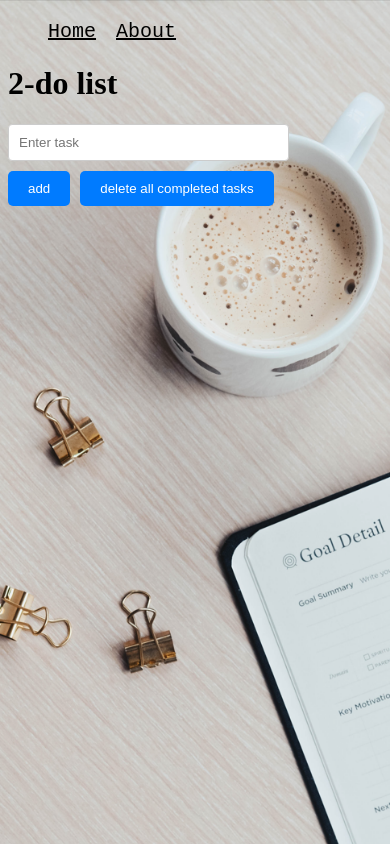
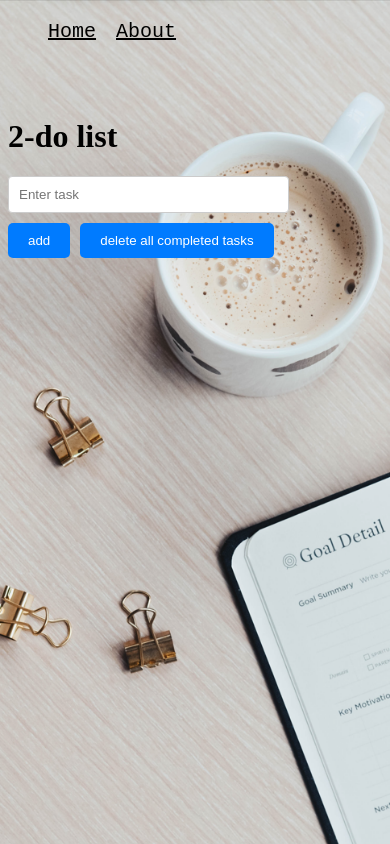
Before and after one commit to Aryanmallik/to-do-a-list, a Next.js app: page / in a window 390 px wide. Built offline with nearby package versions, Linux system fonts and the light colour scheme.

Commit message:
Update styles.css

```diff
--- a/styles/styles.css
+++ b/styles/styles.css
@@ -48,7 +48,7 @@
 
     #list{
       color:black;
-      margin-top:6%
+      margin-top:20%
     }
 
       #todo{
@@ -83,8 +83,6 @@
           }
           #navi{
             padding:10;
-            margin-left: auto;
-            margin-right: auto;
           }
 
   }}
```
